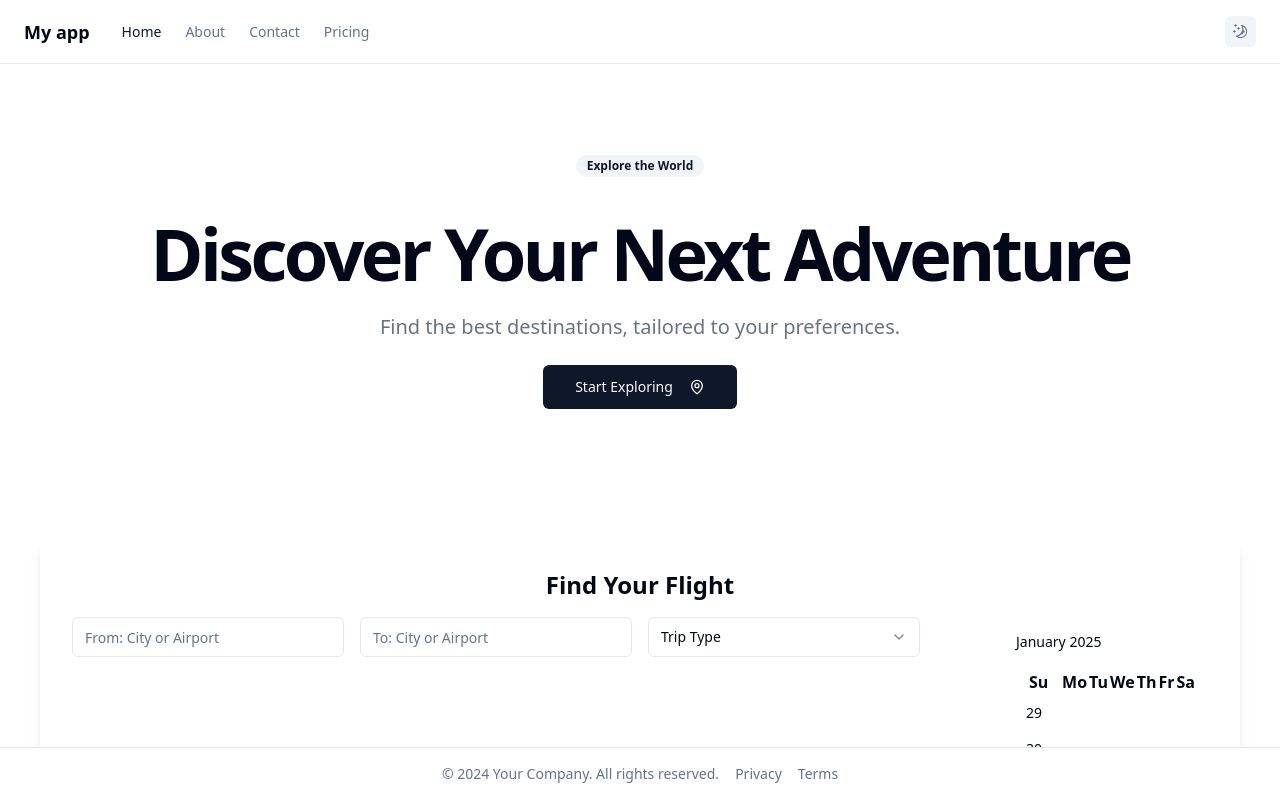
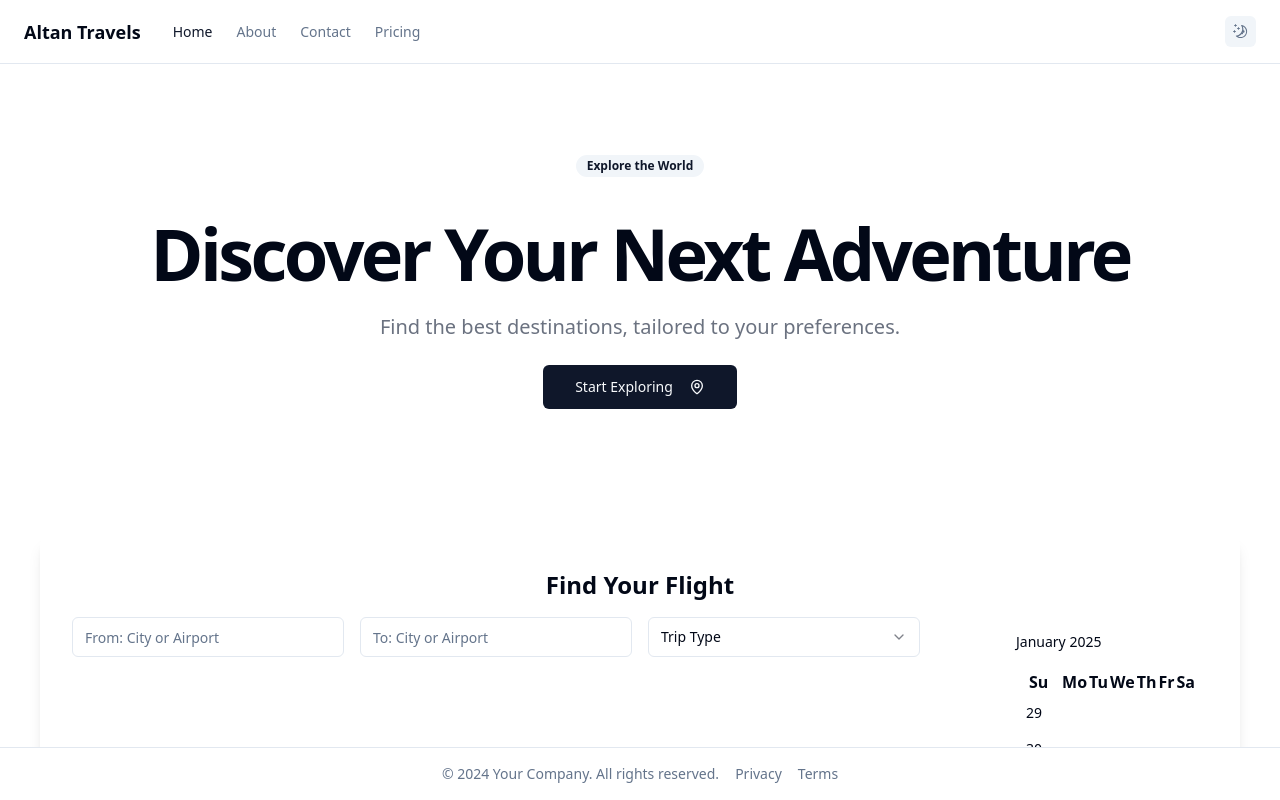
Before and after one commit to altanlabs/travel-booking-platform, a React (Vite) app: page / in a window 1280 px wide. Built offline with nearby package versions, Linux system fonts and the light colour scheme; what @radix-ui/themes would draw is missing.

Commit message:
Update header title to 'Altan Travels'

```diff
--- a/src/App.tsx
+++ b/src/App.tsx
@@ -19,7 +19,7 @@ import NotFound from "./pages/NotFound";
 import DashboardPage from "./pages/dashboard/DashboardPage";
 import { useTheme } from "./theme/use-theme";
 
-const appName = "My app";
+const appName = "Altan Travels";
 
 // Define sidebar configuration
 const dashboardSidebar = {
```
